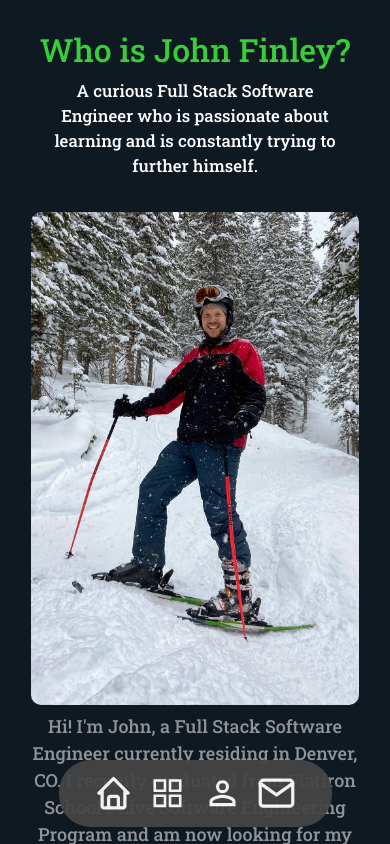
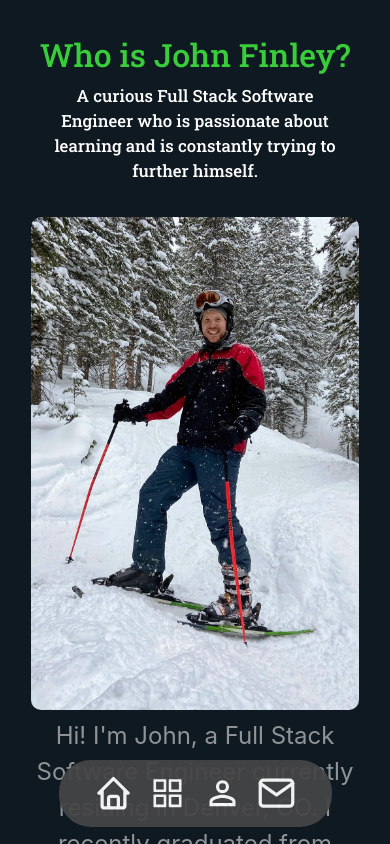
Before and after one commit to jfinley6/portfolio, a React (Vite) app: page /about in a window 390 px wide. Built offline with nearby package versions, Linux system fonts and the light colour scheme.

Commit message:
adjusted media query breakpoint

```diff
--- a/src/stylesheets/about.css
+++ b/src/stylesheets/about.css
@@ -32,23 +32,20 @@
 
 #about-picture {
   width: 30%;
+  height: 50%;
   border-radius: 10px;
 }
 
+#about-paragraph-section p:not(:last-child){
+    margin-bottom: 3vh;
+   }
+
+
+
 @media screen and (max-width: 800px) {
-  #about-page {
-    margin-top: 50px;
-  }
-}
-
-@media screen and (max-width: 480px) {
   #about-intro > p:nth-child(2) {
     font-size: 0.7em;
     padding: 8px;
-  }
-
-  #about-page {
-    margin-top: 0;
   }
 
   #about-content {
@@ -68,6 +65,8 @@
 
   .about-paragraphs {
     text-align: center;
+    font-size: 24px;
+    font-family: -apple-system, BlinkMacSystemFont, 'Segoe UI', Roboto, Oxygen, Ubuntu, Cantarell, 'Open Sans', 'Helvetica Neue', sans-serif;
   }
 }
 
```
